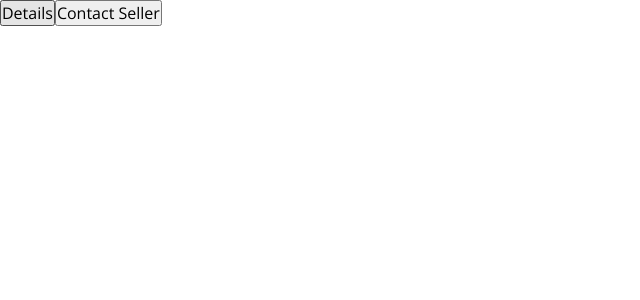
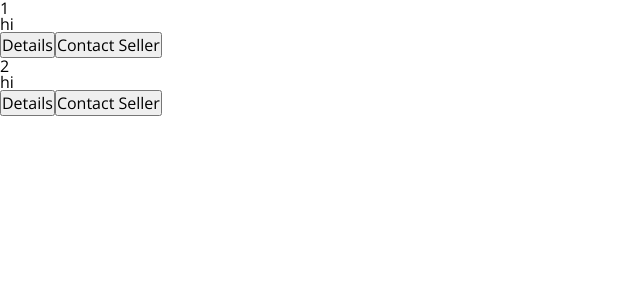
Before and after one commit to Vy187/anitmated_cards, a React (Vite) app: page / in a window 1280 px wide. Shown: the top 300 px of the page, without its empty margins (0-640 px from the left). Built offline with nearby package versions, Linux system fonts and the light colour scheme.

Commit message:
build: Added the provider, hook, and container for cards

```diff
--- a/src/App.tsx
+++ b/src/App.tsx
@@ -1,12 +1,9 @@
-import useState   from 'react';
-import reactLogo  from './assets/react.svg';
-import viteLogo   from '/vite.svg';
-import Card       from './components/Card'
+import CardList   from './components/CardList'
 
 const App = () => {
   return (
     <>
-    <Card />
+    <CardList />
     </>
   )
 };
--- a/src/components/Card/index.tsx
+++ b/src/components/Card/index.tsx
@@ -1,10 +1,16 @@
+import { CardType }     from '../../context/CardProvider';
+import { ReactElement } from 'react';
 import './styles.css';
 
-const Card = () => {
+type PropsType = {
+    card: CardType
+};
+
+const Card = ({ card }: PropsType): ReactElement => {
     const content = (
         <article className='card'>
-            <header className='card-header'></header>
-            <p className='card-body'></p>
+            <header className='card-header'>{card.header}</header>
+            <p className='card-body'>{card.body}</p>
             <footer className='card-footer'>
                 <button className='button'>Details</button>
                 <button className='button button-outline'>Contact Seller</button>
@@ -13,6 +19,6 @@ const Card = () => {
     );
 
     return content;
-}
+};
 
 export default Card;
--- /dev/null
+++ b/src/components/CardList/index.tsx
@@ -0,0 +1,26 @@
+import { ReactElement } from "react";
+import useCards from "../../hooks/useCards";
+import Card     from "../Card";
+
+const CardList = () => {
+    const { cards } = useCards();
+
+    let pageContent: ReactElement | ReactElement[] = cards.map(card => {
+        return (
+            <Card
+                key={card.upc}
+                card={card}
+            />
+        )
+    });
+
+    const content = (
+        <main className="main main-cards">
+            {pageContent}
+        </main>
+    );
+
+    return content;
+};
+
+export default CardList;
--- /dev/null
+++ b/src/context/CardProvider.tsx
@@ -0,0 +1,40 @@
+import { ReactElement, createContext, useState } from "react";
+
+export type CardType = {
+    upc: string,
+    header: string,
+    body: string
+};
+
+const initialState: CardType[] = [
+    {
+        'upc'       : '1',
+        'header'    : '1',
+        'body'      : 'hi',
+    },
+    {
+        'upc'       : '2',
+        'header'    : '2',
+        'body'      : 'hi',
+    }
+];
+
+export type UseCardsContextType = { cards: CardType[] };
+
+const initialContextState: UseCardsContextType = { cards: [] };
+
+const CardsContext = createContext<UseCardsContextType>(initialContextState);
+
+type ChildrenType = { children?: ReactElement | ReactElement[] };
+
+export const CardsProvider = ({ children }: ChildrenType): ReactElement => {
+    const [cards, setCards] = useState<CardType[]>(initialState);
+
+    return (
+        <CardsContext.Provider value={{ cards }}>
+            {children}
+        </CardsContext.Provider>
+    )
+};
+
+export default CardsContext;
--- /dev/null
+++ b/src/hooks/useCards.tsx
@@ -0,0 +1,9 @@
+import { useContext }           from "react";
+import { UseCardsContextType }  from "../context/CardProvider";
+import CardsContext             from "../context/CardProvider";
+
+const useCards = (): UseCardsContextType => {
+    return useContext(CardsContext);
+};
+
+export default useCards;
--- a/src/main.tsx
+++ b/src/main.tsx
@@ -3,9 +3,12 @@ import ReactDOM from 'react-dom/client';
 import App      from './App.tsx';
 import './index.css';
 
+import { CardsProvider } from './context/CardProvider.tsx';
 
 ReactDOM.createRoot(document.getElementById('root')!).render(
   <React.StrictMode>
-    <App />
+    <CardsProvider>
+      <App />
+    </CardsProvider>
   </React.StrictMode>,
 );
```
Also changed, not shown: src/components/CardList/styles.css (added).
